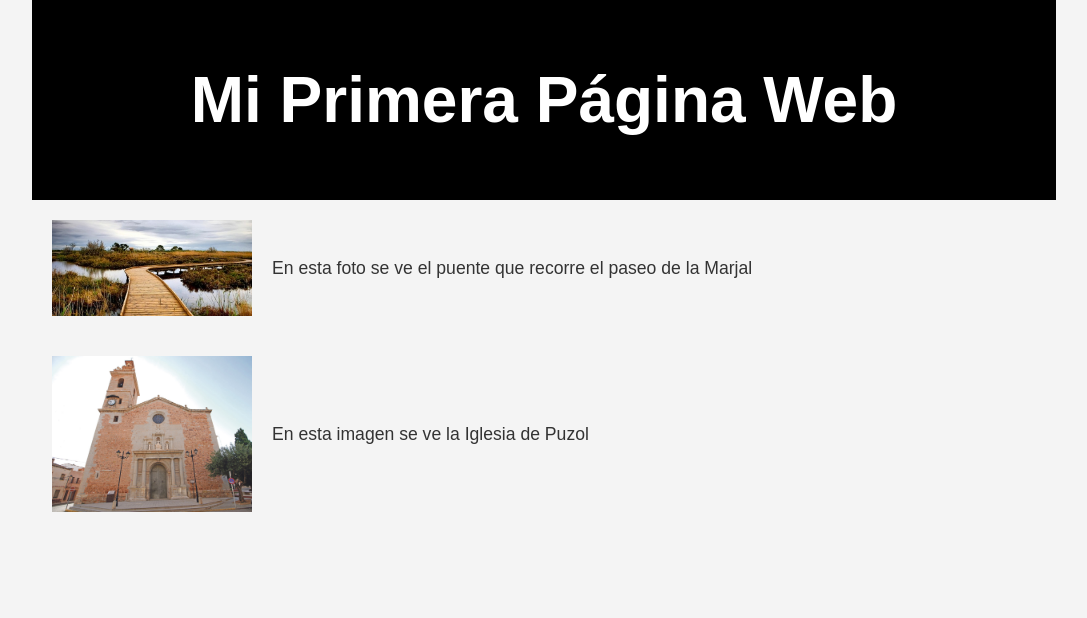
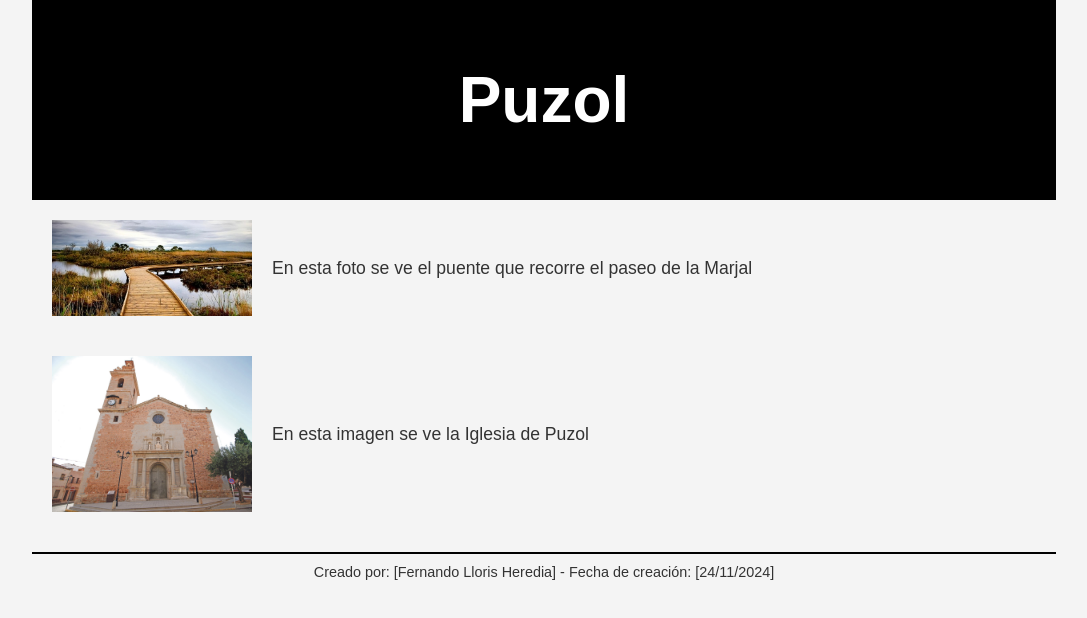
Before and after one commit to fllorisheredia/PaginaWeb, a plain HTML site: page index.html in a window 1280 px wide. Shown: the whole page, without its empty margins (96-1183 px from the left). Drawn offline with Linux system fonts and the light colour scheme.

Commit message:
Añadido pie de pagina

```diff
--- a/index.html
+++ b/index.html
@@ -3,18 +3,24 @@
 <head>
   <meta charset="UTF-8">
   <meta name="viewport" content="width=device-width, initial-scale=1.0">
+
+  <link rel="icon" href="icono.webp" type="image/x-icon">
+
   <title>Mi Primera Página Web</title>
   <link rel="stylesheet" href="style.css">
 </head>
 <body>
   <header>
-    <h1>Mi Primera Página Web</h1>
+    <h1>Puzol</h1>
   </header>
 
   <main>
     <div class="content">
       <div class="image-text">
-        <img src="Marjal.jpg" alt="Imagen 1">
+        <img src="Marjal.jpg"
+            alt="Imagen 1"
+            class=".imagen-grande"
+        ><!--con el             class=".imagen-grande" se establece una el tamaño de la imgen que esta predeterminado en el css -->
         <p>En esta foto se ve el puente que recorre el paseo de la Marjal</p>
       </div>
       <div class="image-text">
@@ -23,5 +29,12 @@
       </div>
     </div>
   </main>
+
+
+  <!-- Pie de página -->
+<footer>
+    <p>Creado por: [Fernando Lloris Heredia] - Fecha de creación: [24/11/2024]</p>
+  </footer>
+
 </body>
 </html>
--- a/style.css
+++ b/style.css
@@ -24,6 +24,34 @@ body {
   }
 
   /* Estilos para los bloques de imágenes y texto */
+
+  /* Estilos para las imágenes */
+/* Imagen 1 específica */
+.imagen-grande {
+    width: 80%;
+    max-width: 800px;
+    height: auto;
+  }
+
+  /* Estilos para el pie de página */
+footer {
+    border-top: 2px solid black; /* Línea negra fina */
+    text-align: center;
+    padding: 10px;
+    font-size: 0.9em;
+    background-color: #f4f4f4;
+    margin-top: 20px;
+  }
+
+  /* Estilo del texto en el pie de página */
+  footer p {
+    margin: 0;
+    color: #333;
+  }
+
+
+
+
   .image-text {
     display: flex;
     align-items: center;
```
Also changed, not shown: icono.webp (added).
